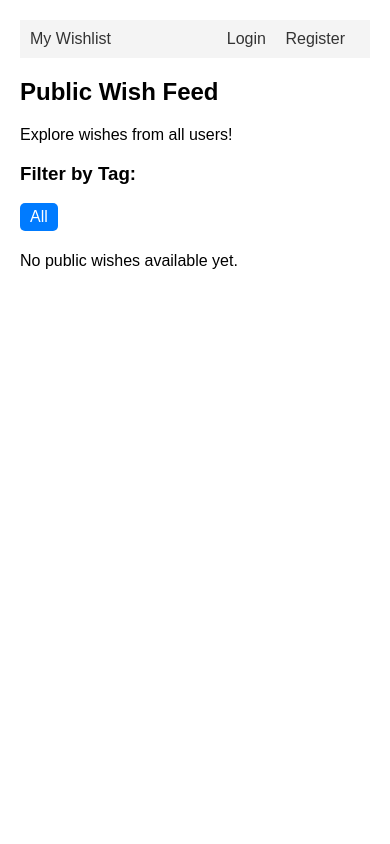
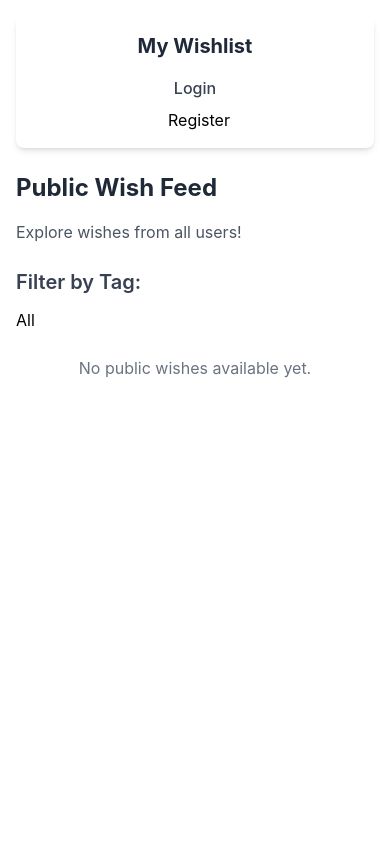
Before and after one commit to asechnaya/wishlist, a Django app: page / in a window 390 px wide. Run offline with Django 5.2, Linux system fonts and the light colour scheme; data that the repository does not hold is empty; some libraries are stand-ins or nearby versions.

Commit message:
mobile optimized

```diff
--- a/wishes/templates/base.html
+++ b/wishes/templates/base.html
@@ -5,99 +5,104 @@
     <meta charset="UTF-8">
     <meta name="viewport" content="width=device-width, initial-scale=1.0">
     <title>{% block title %}My Wishlist{% endblock %}</title>
+    <!-- Tailwind CSS CDN for easy integration -->
+    <script src="https://cdn.tailwindcss.com"></script>
     <style>
-        body { font-family: sans-serif; margin: 20px; }
-        .container { max-width: 960px; margin: 0 auto; }
-        nav { background-color: #f4f4f4; padding: 10px; margin-bottom: 20px; display: flex; justify-content: space-between; align-items: center; }
-        nav a { margin-right: 15px; text-decoration: none; color: #333; }
-        .wish-card { border: 1px solid #ccc; padding: 15px; margin-bottom: 15px; display: flex; align-items: center; }
-        .wish-card img { max-width: 100px; max-height: 100px; margin-right: 15px; object-fit: contain; }
-        .wish-card-content { flex-grow: 1; }
-        .wish-card-content h3 { margin-top: 0; }
-        .tag-filter a { display: inline-block; padding: 5px 10px; background-color: #eee; border-radius: 5px; margin-right: 5px; margin-bottom: 5px; text-decoration: none; color: #333; }
-        .tag-filter a.active { background-color: #007bff; color: white; }
-        .button {
-            display: inline-block;
-            padding: 8px 15px;
-            background-color: #007bff;
-            color: white;
-            text-decoration: none;
-            border-radius: 5px;
-            border: none;
-            cursor: pointer;
+        /* Custom styles to override or complement Tailwind where necessary */
+        body {
+            font-family: 'Inter', sans-serif; /* Using Inter font as requested */
+            @apply bg-gray-100 text-gray-800; /* Apply basic background and text color */
         }
-        .button:hover { background-color: #0056b3; }
-        .form-group { margin-bottom: 10px; }
-        .form-group label { display: block; margin-bottom: 5px; }
+        /* Ensure form-group labels are block level and have margin */
+        .form-group label {
+            @apply block text-sm font-medium text-gray-700 mb-1;
+        }
+        /* Style for form inputs */
         .form-group input[type="text"],
         .form-group input[type="number"],
         .form-group input[type="url"],
         .form-group textarea,
         .form-group input[type="file"] {
-            width: 100%;
-            padding: 8px;
-            border: 1px solid #ccc;
-            border-radius: 4px;
-            box-sizing: border-box; /* Include padding and border in the element's total width and height */
+            @apply block w-full px-3 py-2 border border-gray-300 rounded-md shadow-sm focus:outline-none focus:ring-blue-500 focus:border-blue-500 sm:text-sm;
         }
-        .form-group button {
-            padding: 10px 20px;
-            background-color: #28a745;
-            color: white;
-            border: none;
-            border-radius: 5px;
-            cursor: pointer;
+        /* Style for buttons */
+        .button {
+            @apply inline-flex items-center px-4 py-2 border border-transparent text-sm font-medium rounded-md shadow-sm text-white bg-blue-600 hover:bg-blue-700 focus:outline-none focus:ring-2 focus:ring-offset-2 focus:ring-blue-500;
         }
-        .form-group button:hover { background-color: #218838; }
-        .messages { list-style: none; padding: 0; margin: 0; }
+        /* Specific styles for logout button to look like a link */
+        .logout-form {
+            @apply inline;
+        }
+        .logout-form button {
+            @apply bg-transparent border-none text-gray-700 cursor-pointer text-sm p-0 ml-4 underline hover:text-blue-600;
+        }
+        /* Style for clickable username in nav */
+        .username-link {
+            @apply text-gray-700 font-bold no-underline ml-4 hover:text-blue-600;
+        }
+        /* Messages styling */
+        .messages {
+            @apply list-none p-0 my-4;
+        }
         .messages li {
-            padding: 10px;
-            margin-bottom: 10px;
-            border-radius: 5px;
+            @apply px-4 py-3 rounded-md mb-3 text-sm;
         }
-        .messages .success { background-color: #d4edda; color: #155724; border: 1px solid #c3e6cb; }
-        .messages .error { background-color: #f8d7da; color: #721c24; border: 1px solid #f5c6cb; }
-
-        /* Style for the logout button to look like a link */
-        .logout-form { display: inline; }
-        .logout-form button {
-            background: none;
-            border: none;
-            color: #333; /* Match nav link color */
-            cursor: pointer;
-            font-size: 1em; /* Match nav link font size */
-            padding: 0;
-            margin-right: 15px; /* Match nav link margin */
-            text-decoration: underline; /* Make it look clickable */
+        .messages .success {
+            @apply bg-green-100 text-green-800 border border-green-200;
         }
-        .logout-form button:hover {
-            color: #007bff; /* Hover effect */
+        .messages .error {
+            @apply bg-red-100 text-red-800 border border-red-200;
         }
-
-        /* Style for the clickable username */
-        .username-link {
-            text-decoration: none;
-            color: #333; /* Match nav link color */
-            font-weight: bold; /* Make it stand out a bit */
-            margin-right: 5px; /* Small margin between username and logout */
+        .messages .info {
+            @apply bg-blue-100 text-blue-800 border border-blue-200;
         }
-        .username-link:hover {
-            color: #007bff; /* Hover effect */
+        .messages .warning {
+            @apply bg-yellow-100 text-yellow-800 border border-yellow-200;
+        }
+        /* Tag filter styling */
+        .tag-filter {
+            @apply flex flex-wrap gap-2 mb-4;
+        }
+        .tag-filter a {
+            @apply px-3 py-1 bg-gray-200 rounded-md text-gray-700 no-underline hover:bg-gray-300;
+        }
+        .tag-filter a.active {
+            @apply bg-blue-600 text-white hover:bg-blue-700;
+        }
+        /* Tag link styling (used on wish detail pages) */
+        .tag-link {
+            @apply inline-block px-2 py-1 bg-blue-100 text-blue-800 rounded-md no-underline text-xs font-medium mr-1 mb-1 hover:bg-blue-200;
+        }
+        /* Wish card (general styling, specific layouts in main_feed) */
+        .wish-card {
+            @apply border border-gray-200 rounded-lg shadow-sm overflow-hidden bg-white;
+        }
+        .wish-card img {
+            @apply w-full h-48 object-cover; /* Adjust height as needed */
+        }
+        .wish-card-content {
+            @apply p-4;
+        }
+        .wish-card-content h3 {
+            @apply text-lg font-semibold mb-2;
+        }
+        .wish-card-content p {
+            @apply text-sm text-gray-600 mb-1;
         }
     </style>
 </head>
-<body>
-    <div class="container">
-        <nav>
-            <div>
-                {# UPDATED LINK: Link to the new main feed homepage #}
-                <a href="{% url 'main_feed' %}">My Wishlist</a>
-                {# NEW: Link to user's private wishlist if logged in #}
+<body class="min-h-screen">
+    <div class="container mx-auto p-4 sm:px-6 lg:px-8">
+        <nav class="bg-white shadow-md rounded-lg p-4 mb-6 flex flex-col sm:flex-row justify-between items-center space-y-4 sm:space-y-0">
+            <div class="flex flex-col sm:flex-row items-start sm:items-center space-y-2 sm:space-y-0 sm:space-x-4">
+                <!-- Main site title link -->
+                <a href="{% url 'main_feed' %}" class="text-xl font-bold text-gray-800 hover:text-blue-600">My Wishlist</a>
+                <!-- Link to user's private list if logged in -->
                 {% if user.is_authenticated %}
-                    <a href="{% url 'wish_list' %}" style="margin-left: 15px;">My Private List</a>
+                    <a href="{% url 'wish_list' %}" class="text-gray-700 hover:text-blue-600 font-medium">My Private List</a>
                 {% endif %}
             </div>
-            <div>
+            <div class="flex flex-col sm:flex-row items-center space-y-2 sm:space-y-0 sm:space-x-4">
                 {% if user.is_authenticated %}
                     <a href="{% url 'public_wish_list' user.username %}" class="username-link">
                         Hello, {{ user.username }}!
@@ -107,8 +112,8 @@
                         <button type="submit">Logout</button>
                     </form>
                 {% else %}
-                    <a href="{% url 'login' %}">Login</a>
-                    <a href="{% url 'register' %}">Register</a>
+                    <a href="{% url 'login' %}" class="text-gray-700 hover:text-blue-600 font-medium">Login</a>
+                    <a href="{% url 'register' %}" class="button ml-2">Register</a>
                 {% endif %}
             </div>
         </nav>
@@ -123,5 +128,36 @@
 
         {% block content %}{% endblock %}
     </div>
+
+    <script>
+        // JavaScript to detect device type and add a class to the body
+        document.addEventListener('DOMContentLoaded', function() {
+            const body = document.body;
+
+            // More reliable detection based on screen width (common for responsive design)
+            // You can adjust the breakpoint (e.g., 768px for md breakpoint in Tailwind)
+            const isMobile = window.innerWidth < 768; // Tailwind's 'md' breakpoint is 768px
+
+            if (isMobile) {
+                body.classList.add('is-mobile');
+                body.classList.remove('is-desktop');
+            } else {
+                body.classList.add('is-desktop');
+                body.classList.remove('is-mobile');
+            }
+
+            // Also add a listener for window resize to update the class dynamically
+            window.addEventListener('resize', function() {
+                const currentIsMobile = window.innerWidth < 768;
+                if (currentIsMobile && !body.classList.contains('is-mobile')) {
+                    body.classList.add('is-mobile');
+                    body.classList.remove('is-desktop');
+                } else if (!currentIsMobile && !body.classList.contains('is-desktop')) {
+                    body.classList.add('is-desktop');
+                    body.classList.remove('is-mobile');
+                }
+            });
+        });
+    </script>
 </body>
 </html>
--- a/wishes/templates/wishes/main_feed.html
+++ b/wishes/templates/wishes/main_feed.html
@@ -21,12 +21,15 @@
     <div class="grid grid-cols-1 sm:grid-cols-2 md:grid-cols-3 lg:grid-cols-4 gap-6">
         {% if wishes %}
             {% for wish in wishes %}
-                <div class="wish-card transform hover:scale-105 transition-transform duration-200 ease-in-out">
+                {# Changed wish-card to use flex for horizontal layout of avatar and content #}
+                <div class="wish-card transform hover:scale-105 transition-transform duration-200 ease-in-out flex items-start p-4">
                     {% if wish.image %}
-                        <img src="{{ wish.image.url }}" alt="{{ wish.title }}" class="w-full h-48 object-cover rounded-t-lg">
+                        {# Image styled as a small square avatar #}
+                        <img src="{{ wish.image.url }}" alt="{{ wish.title }}" class="w-16 h-16 object-cover rounded-full mr-4 flex-shrink-0">
                     {% endif %}
-                    <div class="wish-card-content">
-                        <h3 class="text-lg font-semibold mb-2">
+                    {# Removed padding from wish-card-content as it's now on the parent wish-card #}
+                    <div class="wish-card-content p-0 flex-grow">
+                        <h3 class="text-lg font-semibold mb-1">
                             <a href="{% url 'public_wish_detail' wish.user.username wish.pk %}" class="text-blue-600 hover:underline">
                                 {{ wish.title }}
                             </a>
```
Also changed, not shown: wishes/templates/wishes/public_wish_detail.html (+16 -10 lines).
